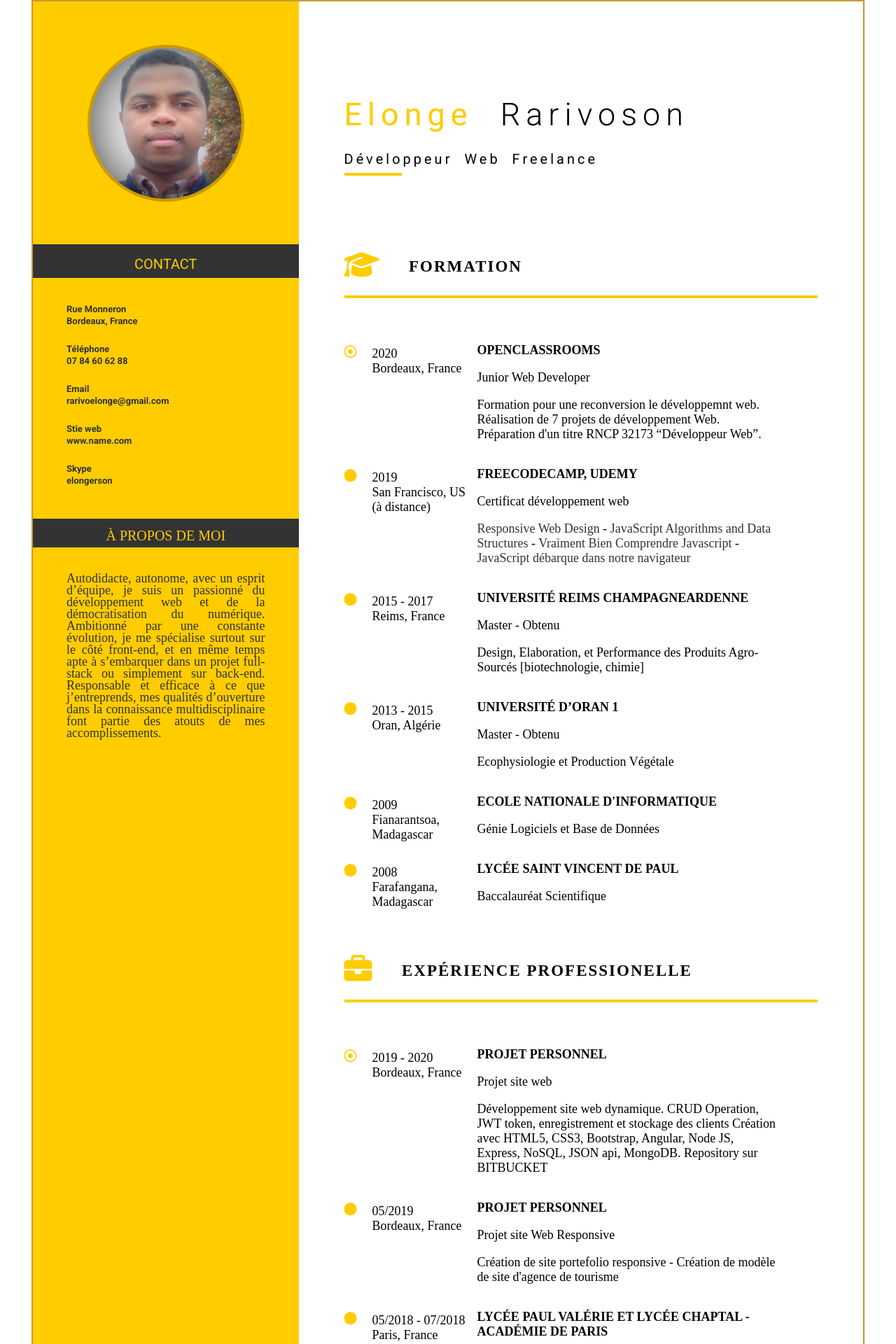
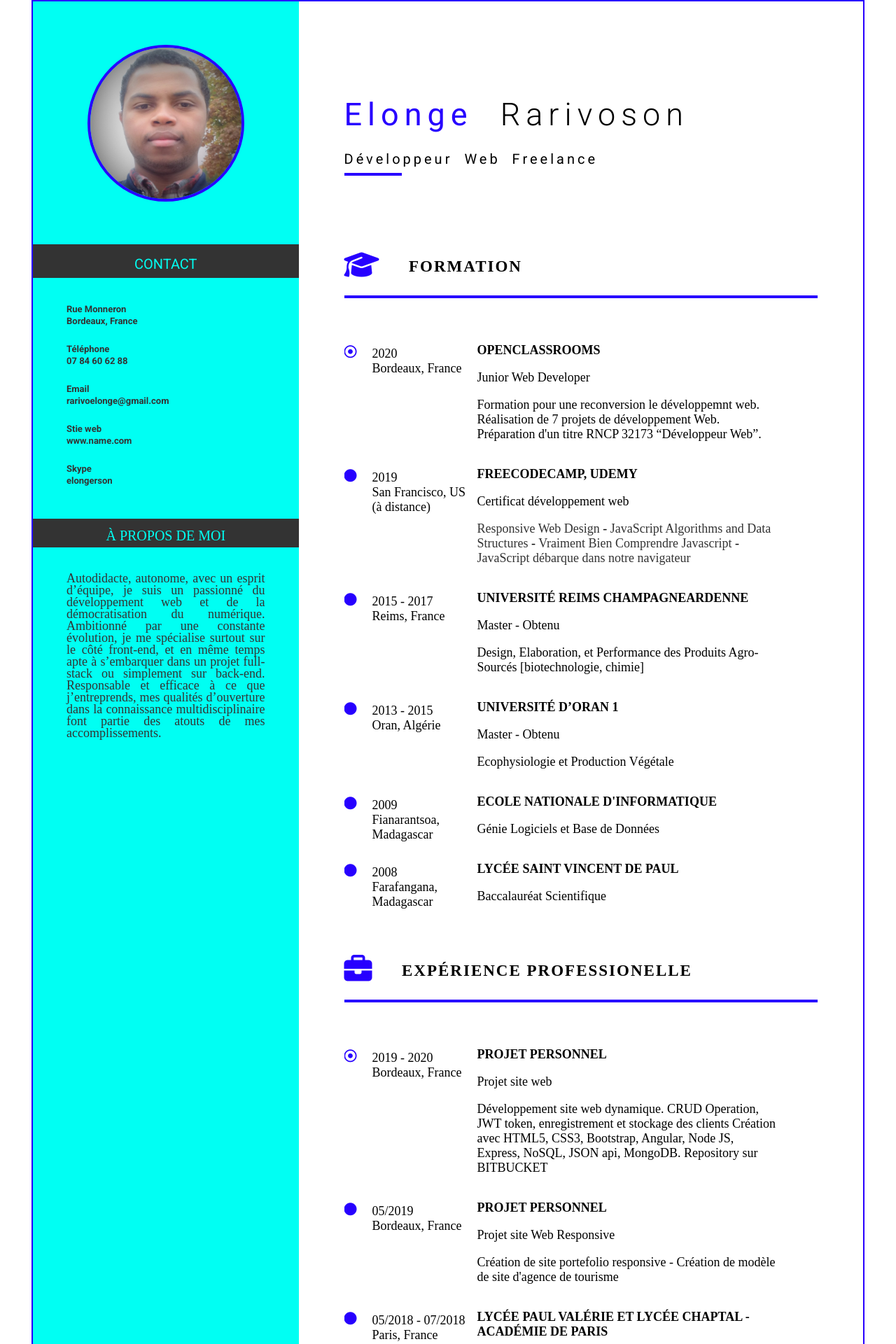
Before and after one commit to ElongeR-12/cv_elonge_rarivoson.github.io, a PHP site: page / in a window 1280 px wide. Shown: the top 1920 px of the page at 70% size. Run offline with PHP 8.4, Linux system fonts and the light colour scheme; some libraries are stand-ins or nearby versions.

Commit message:
change color

```diff
--- a/index.html
+++ b/index.html
@@ -8,7 +8,6 @@
     <meta name="viewport" content="width=device-width, initial-scale=1.0">
     <link rel="stylesheet" href="./style.css">
     <script src="https://kit.fontawesome.com/3ba878b9ac.js" crossorigin="anonymous"></script>
-
 </head>
 
 <body>
--- a/style.css
+++ b/style.css
@@ -8,7 +8,7 @@ body {
     font-family             : 'Roboto', sans-serif;
     color                   : black;
     margin                  : auto;
-    border                  : 2px solid #cc9933;
+    border                  : 2px solid #2700ff;
     width                   : 1186px;
     max-width               : 100%;
     padding                 : auto;
@@ -24,7 +24,7 @@ header div .logo_section {
 header div .logo_section img {
     width                   : 216px;
     height                  : 216px;
-    border                  : 4px solid #cc9900;
+    border                  : 4px solid #2700ff;
     border-radius           : 50%;
     -webkit-border-radius   : 50%;
     -moz-border-radius      : 50%;
@@ -44,7 +44,7 @@ main aside .description_section .description,
 footer .footer_child1 p {
     text-align              : center;
     background-color        : #333333;
-    color                   : #ffcc00;
+    color                   : #00fff3;
     padding-top             : 16px;
     padding-bottom          : 8px;
     font-style              : normal;
@@ -117,7 +117,7 @@ header .header_child2 h1 {
 
 header .header_child2 h1 span {
     font-weight             : 400;
-    color                   : #ffcc00;
+    color                   : #2700ff;
 }
 
 .position {
@@ -136,7 +136,7 @@ header .header_child2 .little_surline {
 }
 
 hr {
-    border                  : 2px solid #ffcc00;
+    border                  : 2px solid #2700ff;
 }
 
 /*
@@ -145,7 +145,7 @@ contenu
 
 .fas,
 .far {
-    color                   : #ffcc00;
+    color                   : #2700ff;
 }
 
 .fa-graduation-cap,
@@ -267,7 +267,7 @@ footer .footer_child1,
 header .header_child1,
 main aside {
     width                   : 32%;
-    background-color        : #ffcc00;
+    background-color        : #00fff3;
 }
 
 footer .footer_child2,
```
